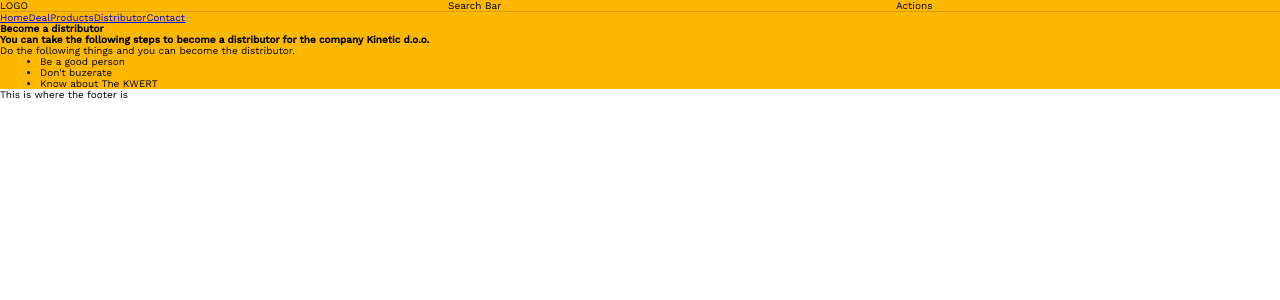
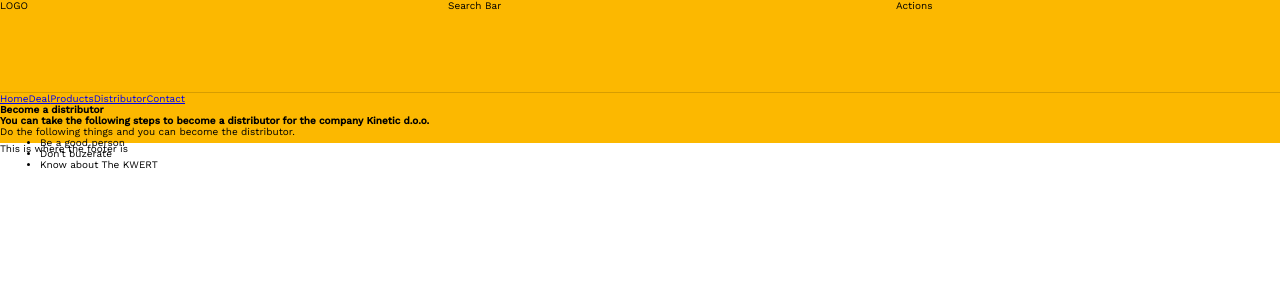
Before and after one commit to lsapundzic/b2b-store-frontend, a React (Create React App) app: page /distributor in a window 1280 px wide. Shown: the top 300 px of the page. Built offline with nearby package versions, Linux system fonts and the light colour scheme.

Commit message:
header height adjusted

```diff
--- a/src/styles/header.css
+++ b/src/styles/header.css
@@ -5,10 +5,16 @@ header {
 .header-top {
   display: flex;
   justify-content: space-between;
+  border-bottom: 1px solid rgba(0, 0, 0, 0.15);
+
   width: 100%;
-  border-bottom: 1px solid rgba(0, 0, 0, 0.15);
+  height: 92.8px;
 }
 
 .header-top > div {
   flex-basis: 30%;
 }
+
+nav {
+  height: 50px;
+}
```
